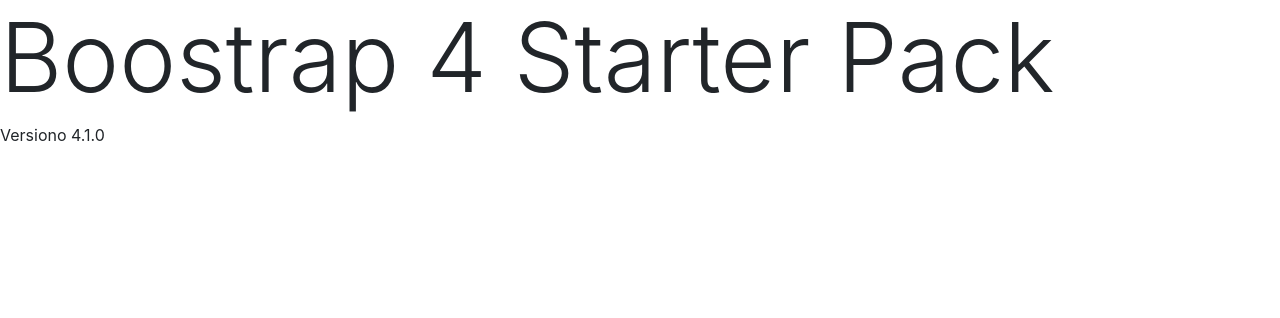
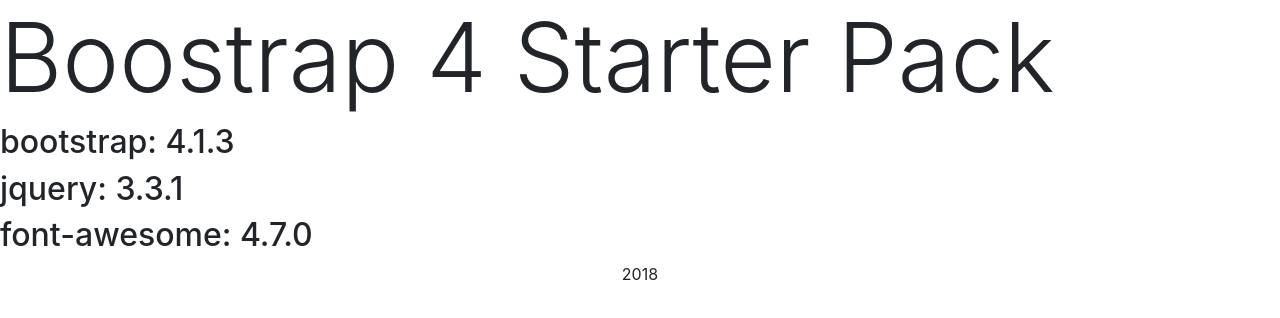
Before and after one commit to patrykpilek/bootsrap4starter_pack, a website: page src/index.html in a window 1280 px wide. Drawn offline with nearby package versions, Linux system fonts and the light colour scheme; files that its build step writes are made by us from their sources.

Commit message:
update boostrap version to 4.1.3.

```diff
--- a/package.json
+++ b/package.json
@@ -9,13 +9,13 @@
   "author": "Patryk Pilek",
   "license": "ISC",
   "dependencies": {
-    "bootstrap": "^4.1.0",
+    "bootstrap": "^4.1.3",
     "font-awesome": "^4.7.0",
     "jquery": "^3.3.1",
-    "popper.js": "^1.14.3"
+    "popper.js": "^1.14.4"
   },
   "devDependencies": {
-    "browser-sync": "^2.23.6",
+    "browser-sync": "^2.24.7",
     "gulp": "^3.9.1",
     "gulp-sass": "^4.0.1"
   }
--- a/src/index.html
+++ b/src/index.html
@@ -4,7 +4,7 @@
 	<meta charset="utf-8">
 	<meta name="viewport" content="width=device-width, initial-scale=1.0">
 	<meta http-equiv="X-UA-Compatible" content="ie=edge">
-	<title>Bootstrap 4 Starter Pack</title>
+	<title>Bootstrap 4.1 Starter Pack</title>
 	<link rel="stylesheet" type="text/css" href="css/font-awesome.min.css">
 	<link rel="stylesheet" type="text/css" href="css/bootstrap.css">
 	<link rel="stylesheet" type="text/css" href="css/style.css">
@@ -12,10 +12,21 @@
 <body>
 
 	<h1 class="display-1">Boostrap 4 Starter Pack</h1>
-	<p>Versiono 4.1.0</p>
+	<h2>bootstrap: 4.1.3</h2>
+	<h2>jquery: 3.3.1</h2>
+	<h2>font-awesome: 4.7.0</h2>
+
+	<footer class="text-center">
+		<span id="year"></span>
+	</footer>
 
 	<script src="js/jquery.min.js"></script>
 	<script src="js/popper.min.js"></script>
 	<script src="js/bootstrap.min.js"></script>
+
+	<script>
+		// Get the current year for the copyright
+		$('#year').text(new Date().getFullYear());
+	</script>
 </body>
 </html>
```
Also changed, not shown: 2 other files.
